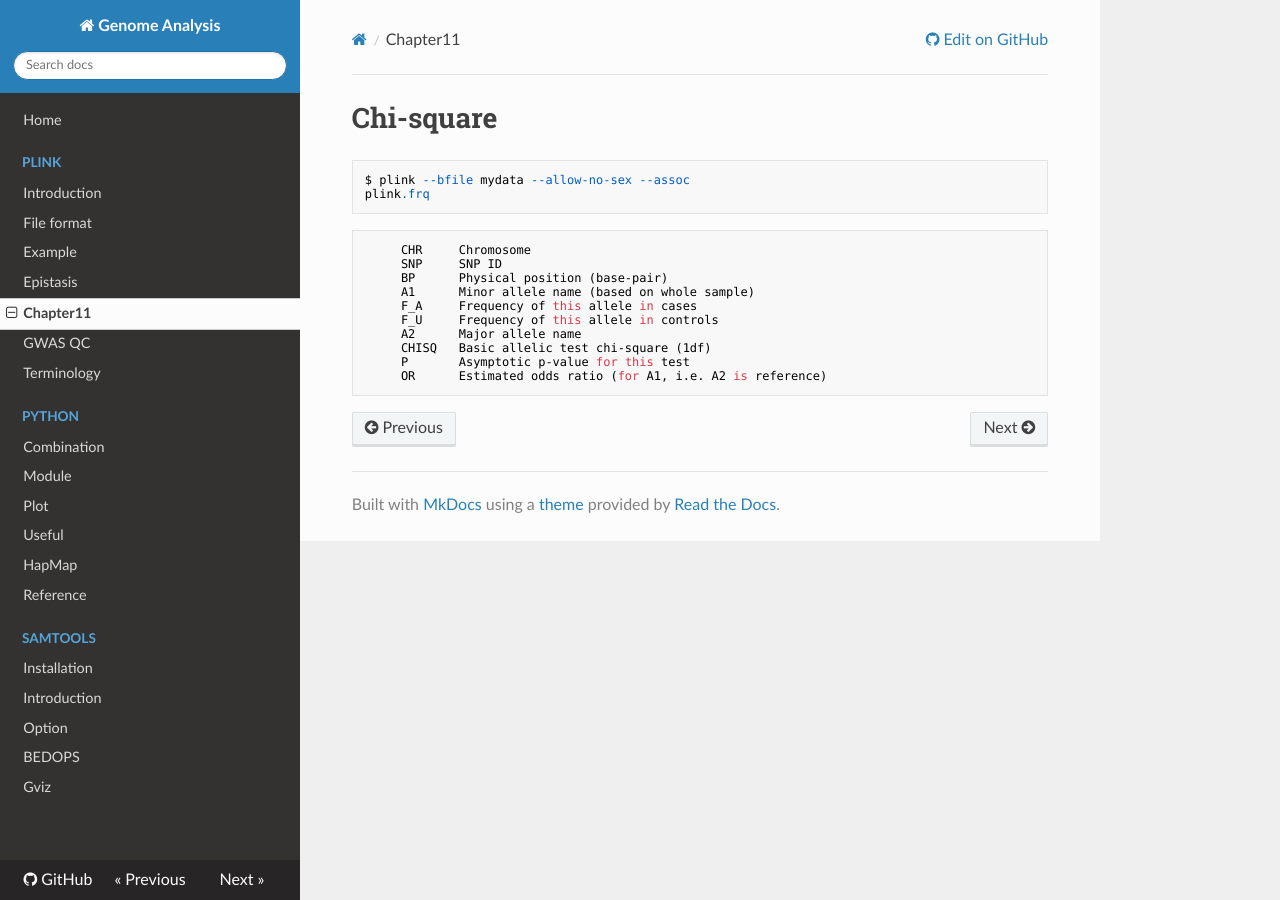
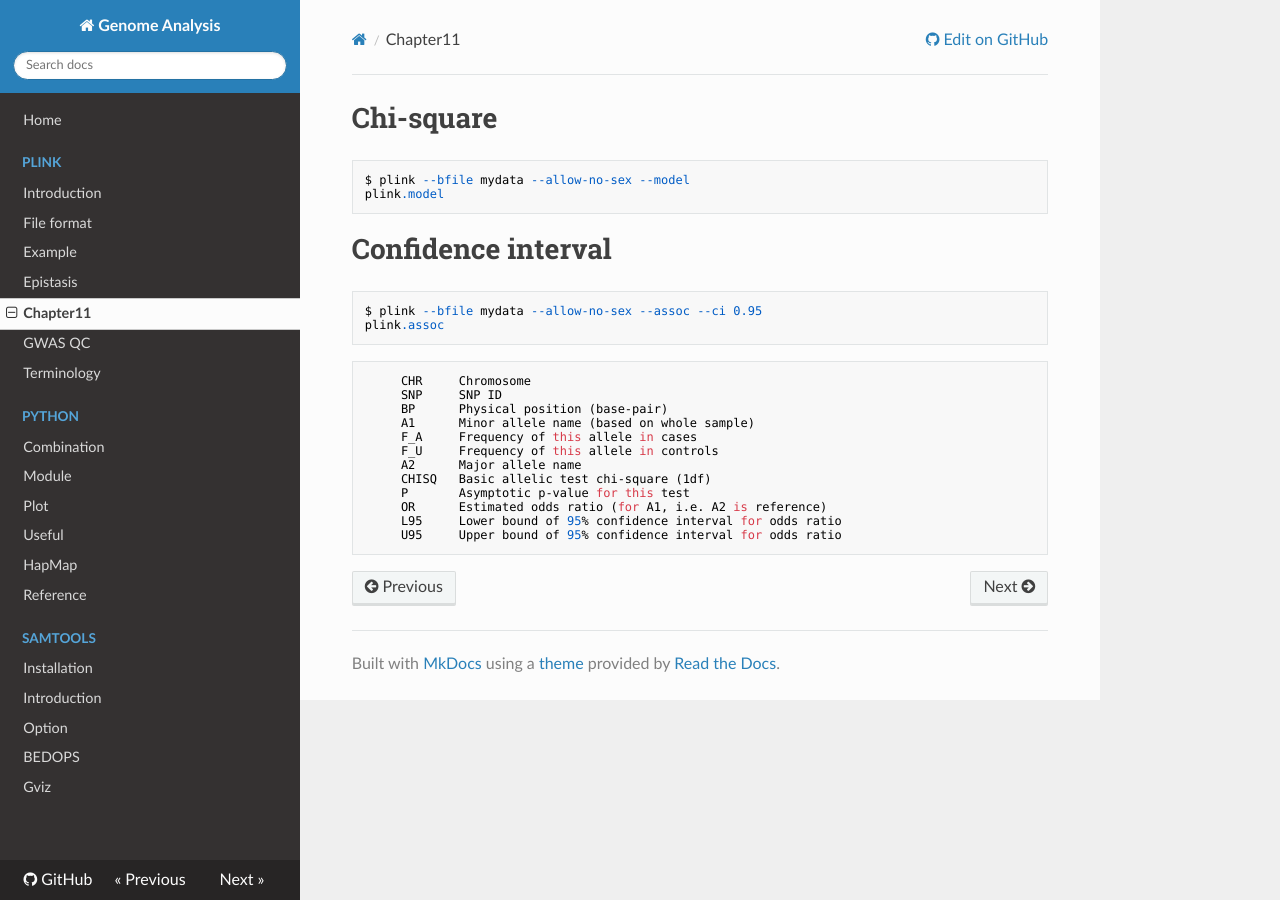
Before and after one commit to WonyoungCho/plink, an MkDocs documentation site: the page built from docs/chapter11.md, in a window 1280 px wide. Built offline with MkDocs 1.6.1, drawn with Linux system fonts in a browser that asks for light colours; nearby versions of some CDN libraries; old or Windows-style settings are respelled for this version of MkDocs.

Commit message:
Update chapter11.md

````diff
--- a/docs/chapter11.md
+++ b/docs/chapter11.md
@@ -1,7 +1,13 @@
 # Chi-square
 ```
-$ plink --bfile mydata --allow-no-sex --assoc
-plink.frq
+$ plink --bfile mydata --allow-no-sex --model
+plink.model
+```
+
+# Confidence interval
+```
+$ plink --bfile mydata --allow-no-sex --assoc --ci 0.95
+plink.assoc
 ```
 ```
      CHR     Chromosome
@@ -14,4 +20,6 @@ plink.frq
      CHISQ   Basic allelic test chi-square (1df)
      P       Asymptotic p-value for this test
      OR      Estimated odds ratio (for A1, i.e. A2 is reference)
+     L95     Lower bound of 95% confidence interval for odds ratio
+     U95     Upper bound of 95% confidence interval for odds ratio
 ```
````
